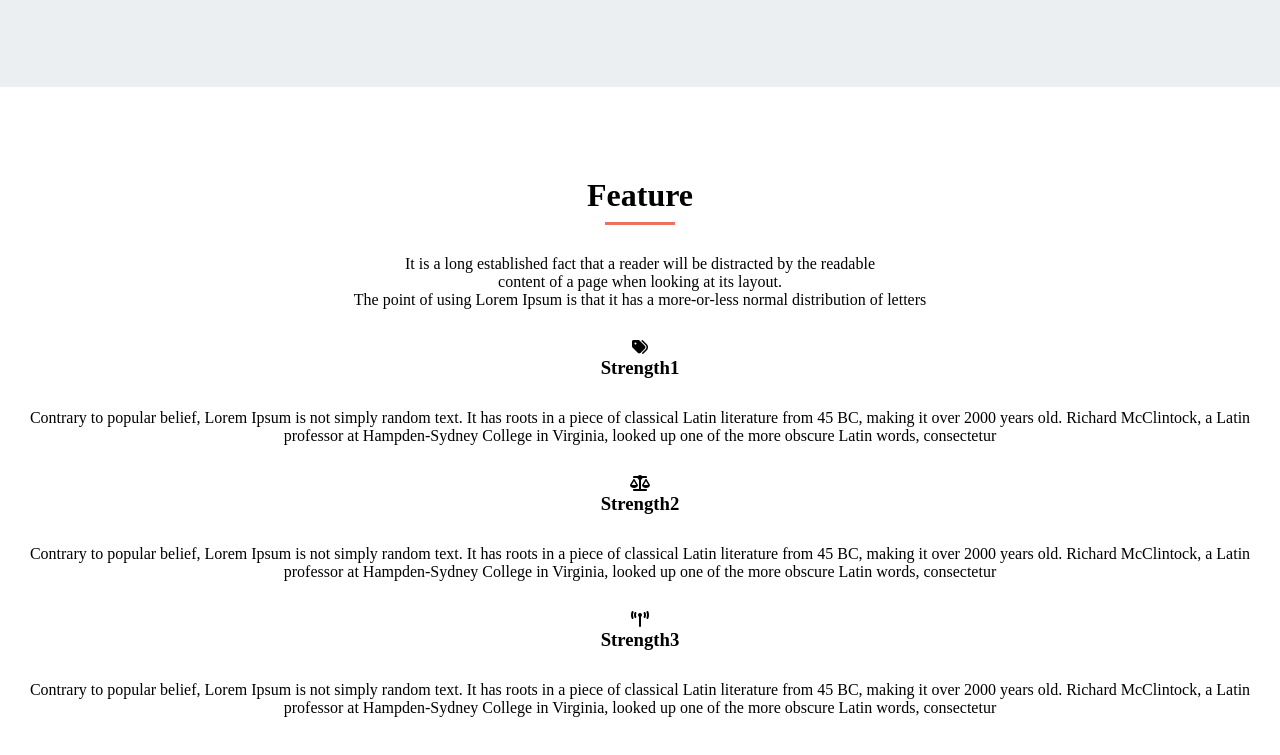
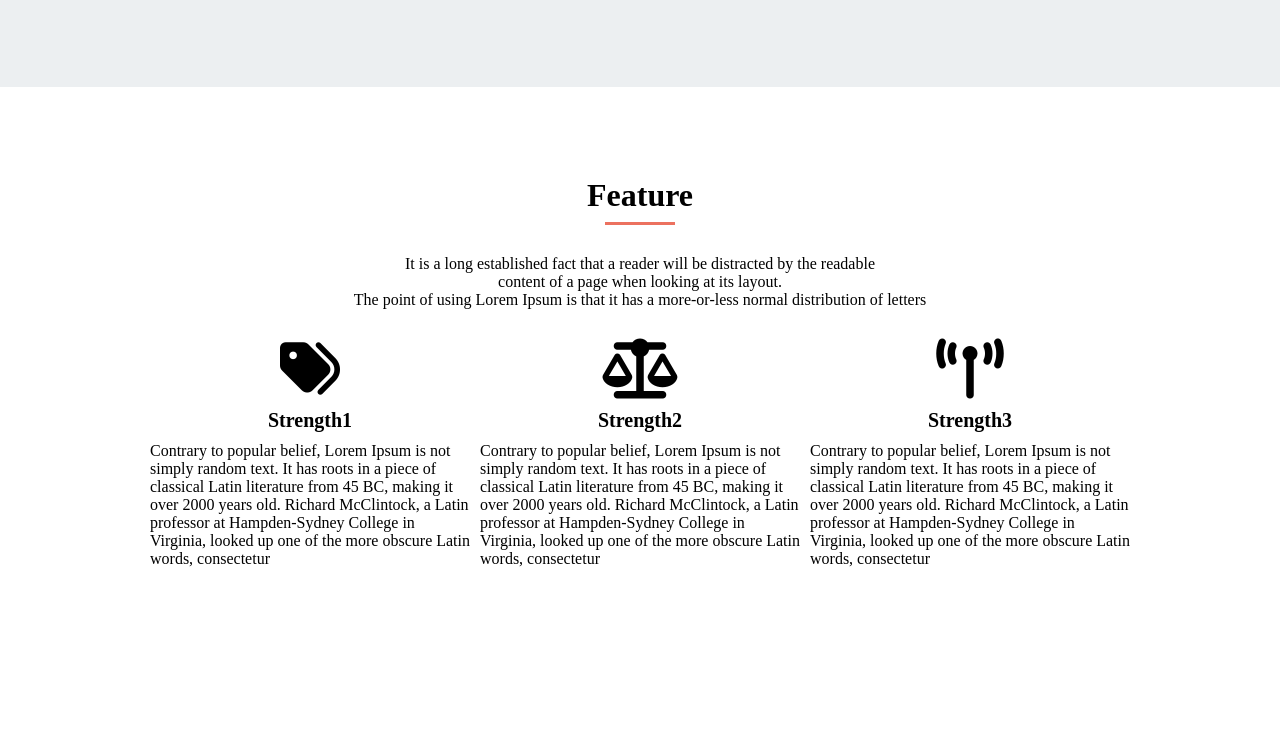
Before and after one commit to masutaniR/5-html_css_2, a plain HTML site: page index.html in a window 1280 px wide. Shown: the part 1485-2240 px from the top of the page. After the commit the page ends 2143 px from the top, so only its background shows below. Drawn offline with Linux system fonts and the light colour scheme.

Commit message:
[Finish] strength

```diff
--- a/index.html
+++ b/index.html
@@ -33,7 +33,7 @@
             Portfolio
           </h2>
           <div class="underline"></div>
-          <p class="text">
+          <p class="text pf-text">
             It is a long established fact that a reader will be distracted by the readable<br>
             content of a page when looking at its layout.<br>
             The point of using Lorem Ipsum is that it has a more-or-less normal distribution of letters
@@ -63,7 +63,7 @@
           <div class="strength-box">
             <div class="strength">
               <i class="fas fa-tags"></i>
-              <h3 class="strength-heading">
+              <h3 class="s-heading">
                 Strength1
               </h3>
               <p class="text s-text">
@@ -72,7 +72,7 @@
             </div>
             <div class="strength">
               <i class="fas fa-balance-scale"></i>
-              <h3 class="strength-heading">
+              <h3 class="s-heading">
                 Strength2
               </h3>
               <p class="text s-text">
@@ -81,7 +81,7 @@
             </div>
             <div class="strength">
               <i class="fas fa-broadcast-tower"></i>
-              <h3 class="strength-heading">
+              <h3 class="s-heading">
                 Strength3
               </h3>
               <p class="text s-text">
--- a/style.css
+++ b/style.css
@@ -72,9 +72,9 @@ nav {
   margin: 0 auto;
 }
 .text {
-  padding: 30px 0;
   font-size: 16px;
   color: #000;
+  padding: 30px 0;
 }
 .pf-img-box {
   display: flex;
@@ -122,3 +122,28 @@ nav {
   background-size: cover;
   background-position: center;
 }
+.strength-box {
+  display: flex;
+  width: 980px;
+  margin: 0 auto;
+}
+.strength {
+  width: 320px;
+  text-align: center;
+  margin-right: 10px;
+}
+.strength:last-child {
+  margin-right: 0;
+}
+.fas {
+  font-size: 60px;
+}
+.s-heading {
+  font-size: 20px;
+  color: #000;
+  margin: 10px 0;
+}
+.s-text {
+  text-align: start;
+  padding: 0;
+}
```
